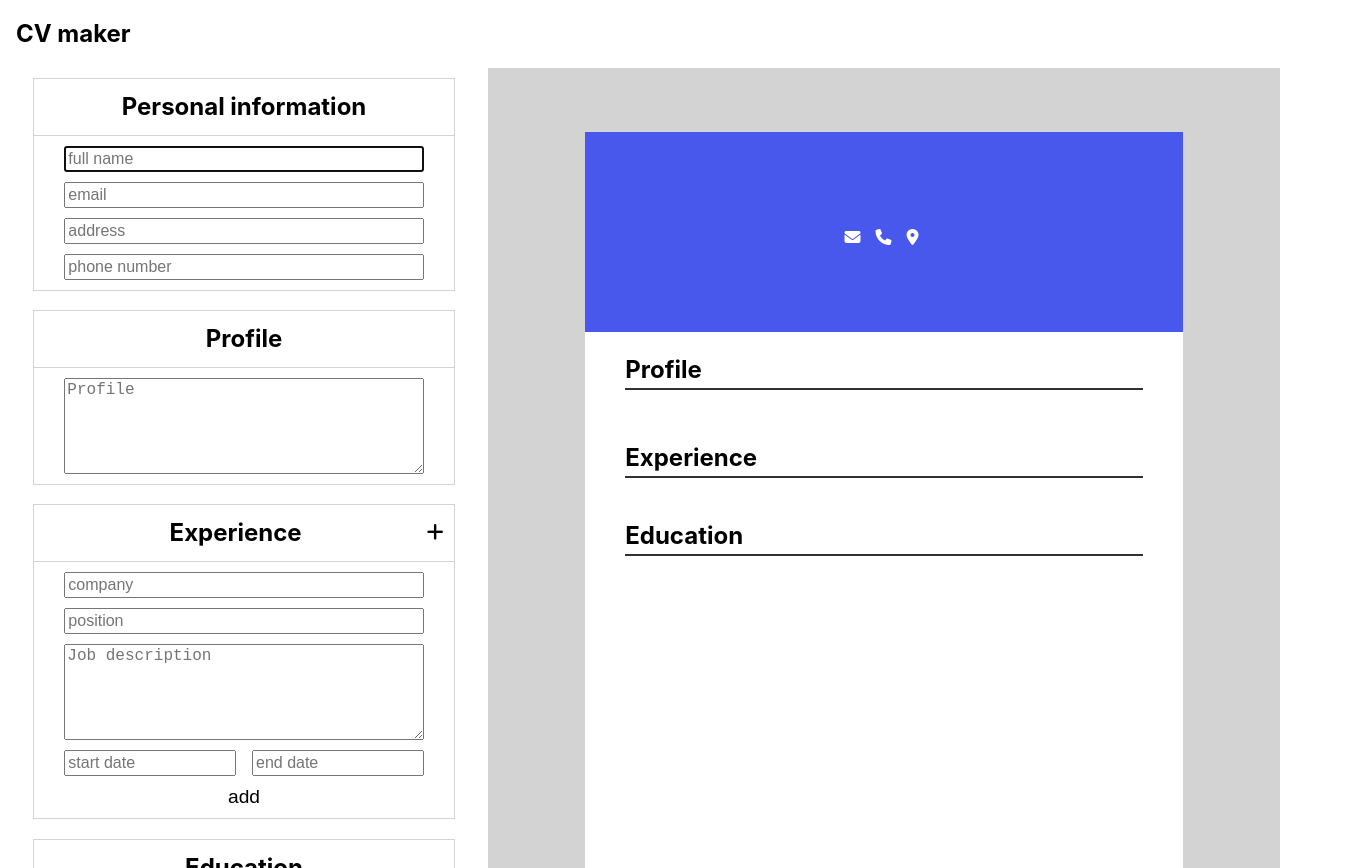
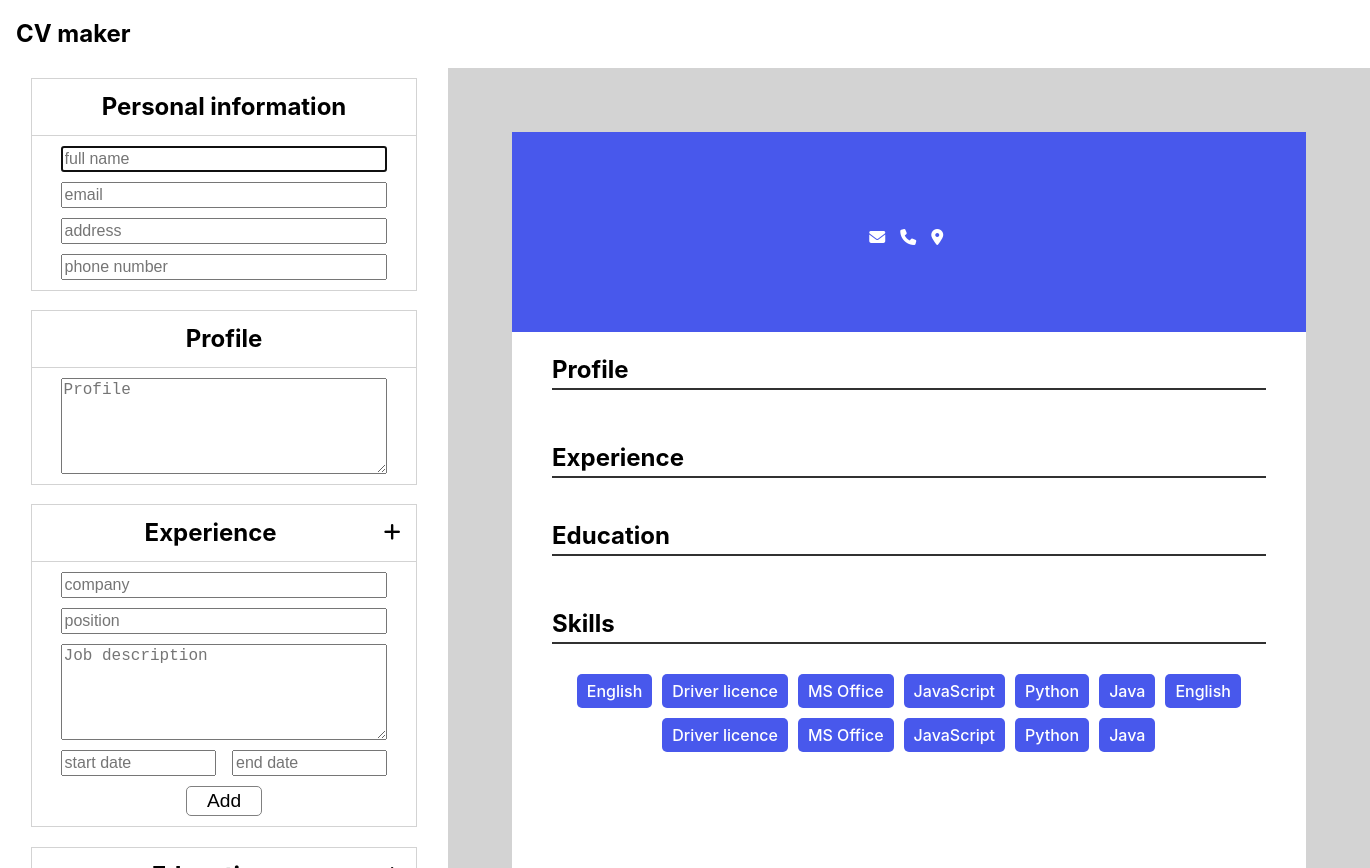
Before and after one commit to markojanja/cv_maker, a React (Vite) app: page / in a window 1280 px wide. Shown: the top 868 px of the page, 1370 px wide, since content can reach past the window. Built offline with nearby package versions, Linux system fonts and the light colour scheme.

Commit message:
added more styling ,added skills mockup hmtl

```diff
--- a/src/App.css
+++ b/src/App.css
@@ -16,12 +16,16 @@
 
 .button-group button,
 .sidebar button {
+  display: flex;
+  align-items: center;
+  justify-content: center;
   display: inline-block;
   border: none;
   outline: none;
   cursor: pointer;
   background-color: #fff;
   font-size: 1.2rem;
+  padding: 5px;
 }
 
 .info-form,
@@ -84,3 +88,16 @@
   flex: 1;
   text-align: left;
 }
+.edu-form .btn,
+.job-form .btn,
+.sidebar .btn,
+.button-group .btn {
+  display: flex;
+  align-items: center;
+  justify-content: center;
+  cursor: pointer;
+  border-radius: 5px !important;
+  border: 1px solid gray;
+  text-transform: capitalize;
+  padding: 3px 20px;
+}
--- a/src/App.jsx
+++ b/src/App.jsx
@@ -132,7 +132,7 @@ function App() {
         <section className="cv-section">
           <div className="resume-container">
             <div className="r-header">
-              <h2>{personalInfo.fullname}</h2>
+              <h1>{personalInfo.fullname}</h1>
               <div className="r-info-group">
                 <div className="r-info">
                   <i className="fa-solid fa-envelope"></i>
@@ -179,6 +179,24 @@ function App() {
                 ))}
               </div>
             </div>
+            <div className="skill-section">
+              <h2 className="title">Skills</h2>
+
+              <ul className="skill-group">
+                <li>English</li>
+                <li>Driver licence</li>
+                <li>MS Office</li>
+                <li>JavaScript</li>
+                <li>Python</li>
+                <li>Java</li>
+                <li>English</li>
+                <li>Driver licence</li>
+                <li>MS Office</li>
+                <li>JavaScript</li>
+                <li>Python</li>
+                <li>Java</li>
+              </ul>
+            </div>
           </div>
         </section>
       </Main>
--- a/src/components/ButtonGroup.jsx
+++ b/src/components/ButtonGroup.jsx
@@ -1,10 +1,10 @@
 const ButtonGroup = ({ handleSave, handleCancel, handleDelete }) => {
   return (
     <div className="button-group">
-      <button type="button" onClick={handleSave}>
+      <button className="btn" type="button" onClick={handleSave}>
         Save
       </button>
-      <button type="button" onClick={handleCancel}>
+      <button className="btn" type="button" onClick={handleCancel}>
         Cancel
       </button>
       <button type="button" onClick={handleDelete}>
--- a/src/components/EducationList.jsx
+++ b/src/components/EducationList.jsx
@@ -32,7 +32,7 @@ const EducationList = ({
       <div className="sidebar-header">
         <h2>Education</h2>
         <button onClick={handleToggle}>
-          <i classnam="fa-solid fa-plus"></i>
+          <i className="fa-solid fa-plus"></i>
         </button>
       </div>
       {toggleForm && (
--- a/src/components/forms/FormEducation.jsx
+++ b/src/components/forms/FormEducation.jsx
@@ -8,7 +8,13 @@ const FormEducation = ({ onChange, onSubmit, handleCancel, handleDelete, educati
         <input type="text" name="startDate" placeholder="start date" value={education.startDate} onChange={onChange} />
         <input type="text" name="endDate" placeholder="end date" value={education.endDate} onChange={onChange} />
       </div>
-      {!activeEducation ? <button type="submit">add</button> : <ButtonGroup handleSave={handleSave} handleCancel={handleCancel} handleDelete={handleDelete} />}
+      {!activeEducation ? (
+        <button className="btn" type="submit">
+          add
+        </button>
+      ) : (
+        <ButtonGroup handleSave={handleSave} handleCancel={handleCancel} handleDelete={handleDelete} />
+      )}
     </form>
   );
 };
--- a/src/components/forms/FormJob.jsx
+++ b/src/components/forms/FormJob.jsx
@@ -62,7 +62,13 @@ const FormJob = ({ job, active, setJob, addJob, setToggle, handleSaveJob, handle
         <input type="text" name="startDate" placeholder="start date" value={job.startDate} onChange={handleInput} />
         <input type="text" name="endDate" placeholder="end date" value={job.endDate} onChange={handleInput} />
       </div>
-      {!active ? <button type="submit">add</button> : <ButtonGroup handleSave={onSave} handleCancel={handleCancel} handleDelete={onDelete} />}
+      {!active ? (
+        <button className="btn" type="submit">
+          add
+        </button>
+      ) : (
+        <ButtonGroup handleSave={onSave} handleCancel={handleCancel} handleDelete={onDelete} />
+      )}
     </form>
   );
 };
--- a/src/index.css
+++ b/src/index.css
@@ -41,6 +41,7 @@ p {
   max-width: 40%;
   gap: 1.2rem;
 }
+
 .cv-section {
   display: flex;
   flex-direction: column;
@@ -55,15 +56,15 @@ p {
   flex-direction: column;
   flex-grow: 1;
   background-color: #fff;
-  height: 90%;
-  width: 90%;
-  aspect-ratio: 0.5;
+  min-height: 29.7cm;
+  min-width: 21cm;
   font-weight: 500;
 }
 
 .profile-section,
 .education-section,
-.experience-section {
+.experience-section,
+.skill-section {
   display: flex;
   flex-direction: column;
   align-items: center;
@@ -72,6 +73,26 @@ p {
   text-align: left;
   word-break: normal;
   gap: 10px;
+}
+.skill-group {
+  display: flex;
+  list-style: none;
+  gap: 10px;
+  padding: 20px;
+  width: 100%;
+  align-items: center;
+  justify-content: center;
+  flex-wrap: wrap;
+}
+.skill-group li {
+  display: flex;
+  align-items: center;
+  justify-content: center;
+  text-align: center;
+  padding: 5px 10px;
+  color: #fff;
+  background-color: rgb(72, 88, 236);
+  border-radius: 5px;
 }
 
 .r-header {
```
